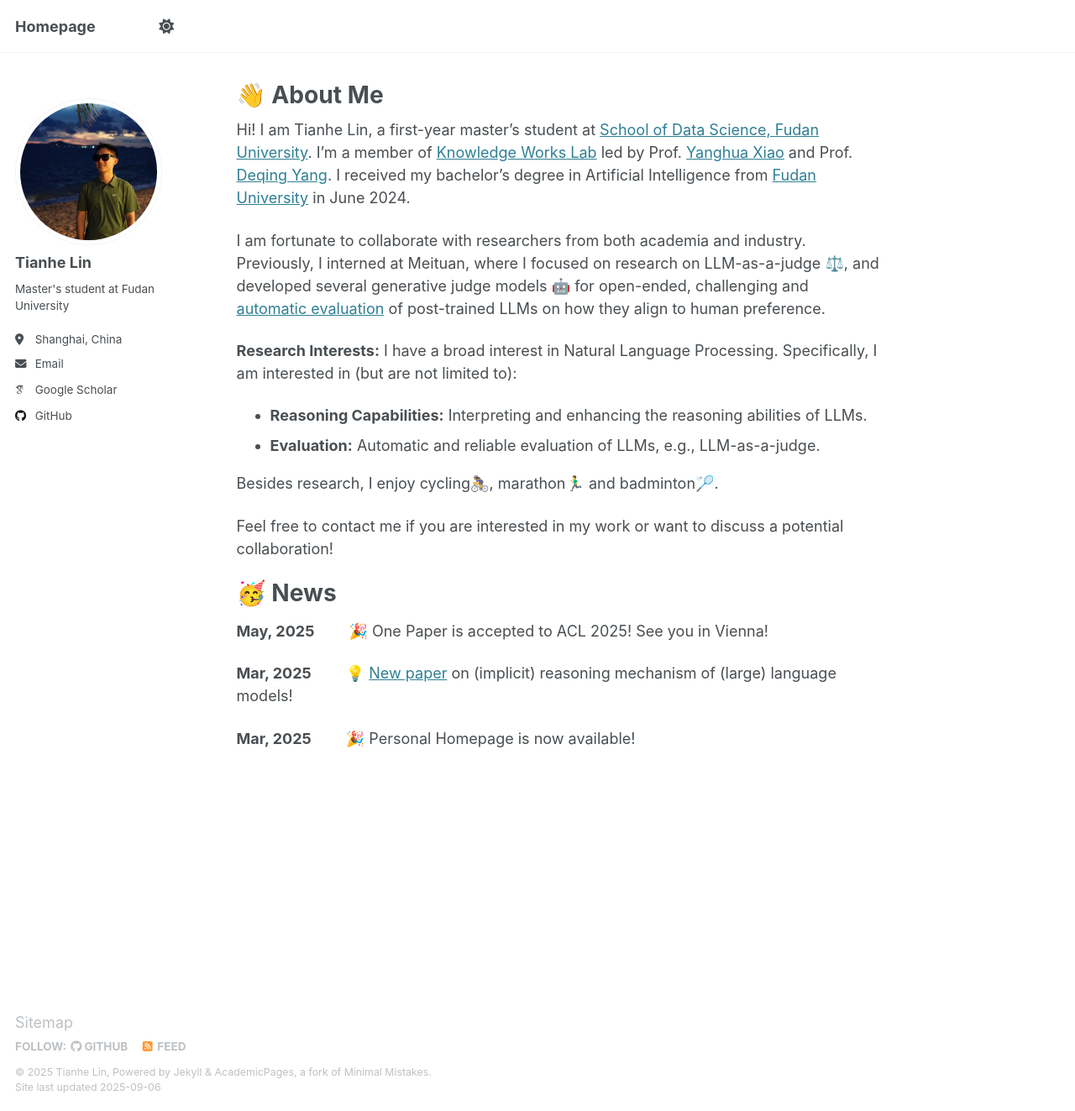
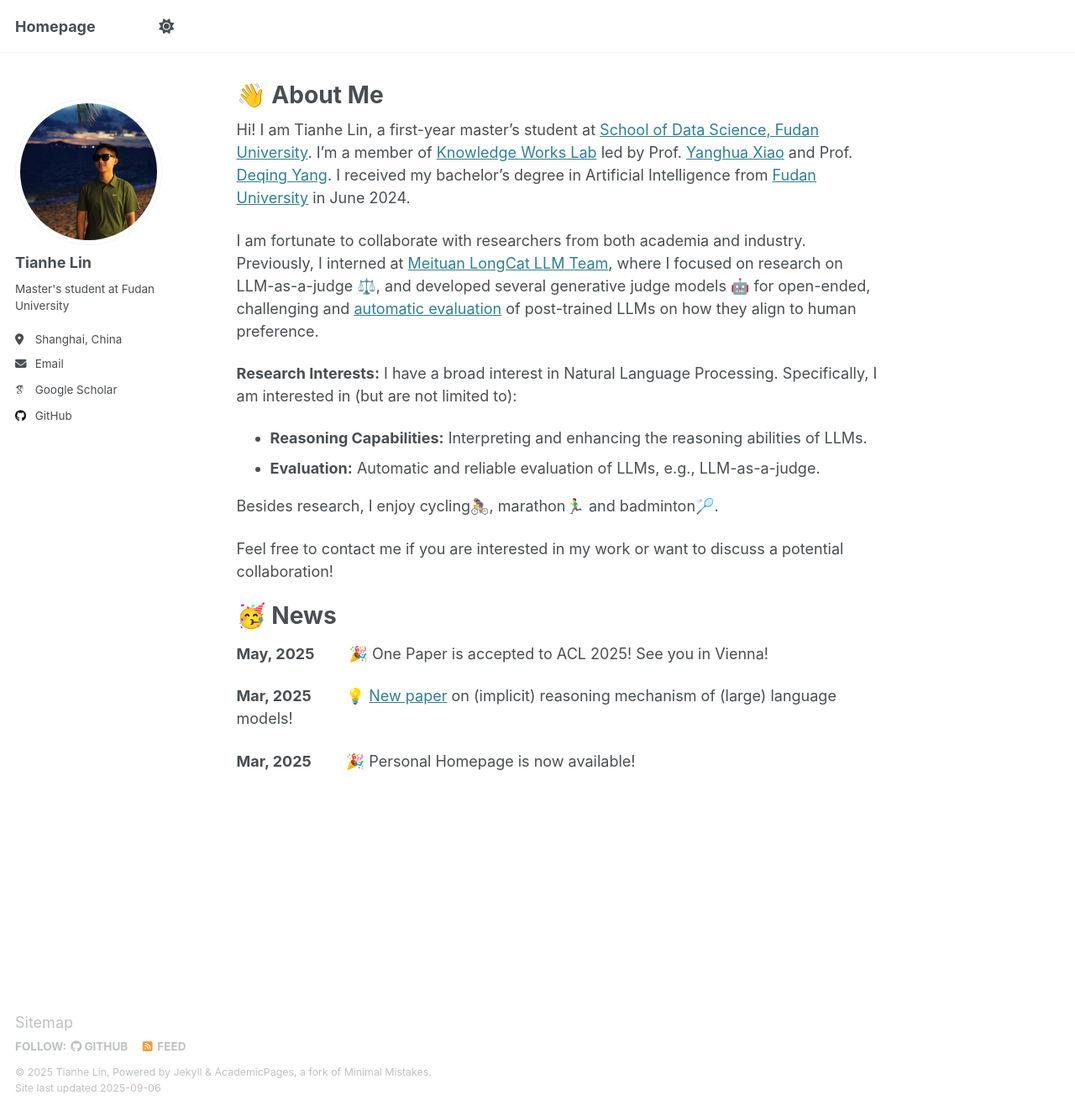
Before and after one commit to TianheL/TianheL.github.io, a Jekyll site: the page built from _pages/about.md, in a window 1280 px wide and 1323 px high. Shown: the whole window at 84% size. Built offline with Jekyll 4.4.1, drawn with Linux system fonts in a browser that asks for light colours; emoji names are drawn with the system emoji font; some web fonts are replaced.

Commit message:
Update about.md

```diff
--- a/_pages/about.md
+++ b/_pages/about.md
@@ -12,7 +12,7 @@ I'm a member of [Knowledge Works Lab](http://kw.fudan.edu.cn/) led by Prof. [Yan
 I received my bachelor's degree in Artificial Intelligence from [Fudan University](https://www.fudan.edu.cn/) in June 2024.
 
 I am fortunate to collaborate with researchers from both academia and industry.
-Previously, I interned at Meituan, where I focused on research on LLM-as-a-judge ‍⚖️, and developed several generative judge models 🤖 for open-ended, challenging and [automatic evaluation](https://agi-eval.cn/evaluation/LLM-CN-Subj-1-Rnd?id=48) of post-trained LLMs on how they align to human preference.
+Previously, I interned at [Meituan LongCat LLM Team](https://github.com/meituan-longcat), where I focused on research on LLM-as-a-judge ‍⚖️, and developed several generative judge models 🤖 for open-ended, challenging and [automatic evaluation](https://agi-eval.cn/evaluation/LLM-CN-Subj-1-Rnd?id=48) of post-trained LLMs on how they align to human preference.
 
 **Research Interests:**  I have a broad interest in Natural Language Processing. Specifically, I am interested in (but are not limited to):
 - **Reasoning Capabilities:** Interpreting and enhancing the reasoning abilities of LLMs.
```
